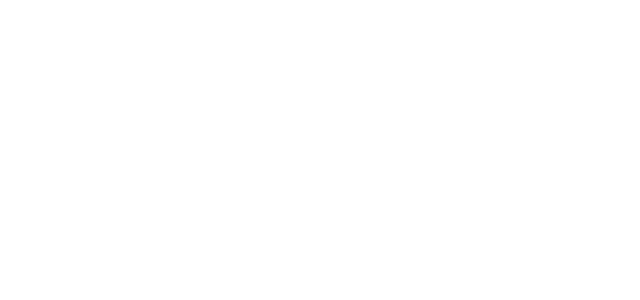
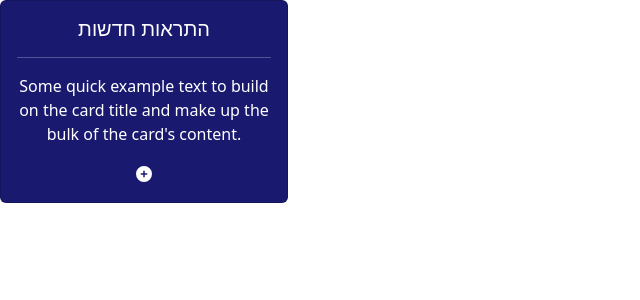
Before and after one commit to madorADI/project1, a Vue app in the folder frontend/: page / in a window 1280 px wide. Shown: the top 300 px of the page, without its empty margins (0-640 px from the left). Built offline with nearby package versions, Linux system fonts and the light colour scheme.

Commit message:
feat(LatestAlerts) added alert button

```diff
--- a/frontend/package.json
+++ b/frontend/package.json
@@ -8,6 +8,11 @@
     "lint": "vue-cli-service lint"
   },
   "dependencies": {
+    "@fortawesome/fontawesome-svg-core": "^6.3.0",
+    "@fortawesome/free-brands-svg-icons": "^6.3.0",
+    "@fortawesome/free-regular-svg-icons": "^6.3.0",
+    "@fortawesome/free-solid-svg-icons": "^6.3.0",
+    "@fortawesome/vue-fontawesome": "^2.0.10",
     "bootstrap": "^5.2.3",
     "bootstrap-vue": "^2.23.1",
     "core-js": "^3.8.3",
--- a/frontend/src/components/LatestAlerts.vue
+++ b/frontend/src/components/LatestAlerts.vue
@@ -1,14 +1,33 @@
 <template>
   <div>
-
+    <div class="card latest-alerts" style="width: 18rem">
+      <div class="card-body">
+        <h5 class="card-title">התראות חדשות</h5>
+        <hr>
+        <p class="card-text">
+          Some quick example text to build on the card title and make up the
+          bulk of the card's content.
+        </p>
+        <a href="#" class="create-alert"><font-awesome-icon icon="fa-solid fa-circle-plus" /></a>
+      </div>
+    </div>
   </div>
 </template>
 
 <script>
 export default {
-    name: "LatestAlerts"
+  name: "LatestAlerts",
 };
 </script>
 
 <style scoped>
+.latest-alerts {
+  background-color: midnightblue;
+  color: white;
+  text-align: center;
+}
+
+.create-alert {
+  color: white;
+}
 </style>
--- a/frontend/src/main.js
+++ b/frontend/src/main.js
@@ -3,6 +3,21 @@
 import { BootstrapVue } from 'bootstrap-vue'
 import 'bootstrap/dist/css/bootstrap.css'
 import 'bootstrap-vue/dist/bootstrap-vue.css'
+
+/* import the fontawesome core */
+import { library } from '@fortawesome/fontawesome-svg-core'
+
+/* import font awesome icon component */
+import { FontAwesomeIcon } from '@fortawesome/vue-fontawesome'
+
+/* import specific icons */
+import { faCirclePlus, faUserSecret } from '@fortawesome/free-solid-svg-icons'
+
+/* add icons to the library */
+library.add(faUserSecret, faCirclePlus)
+
+/* add font awesome icon component */
+Vue.component('font-awesome-icon', FontAwesomeIcon)
 
 
 Vue.config.productionTip = false
```
Also changed, not shown: 1 other file (tests, documents, lock files or other folders). Lines whose indentation alone changed are shown as unchanged.
